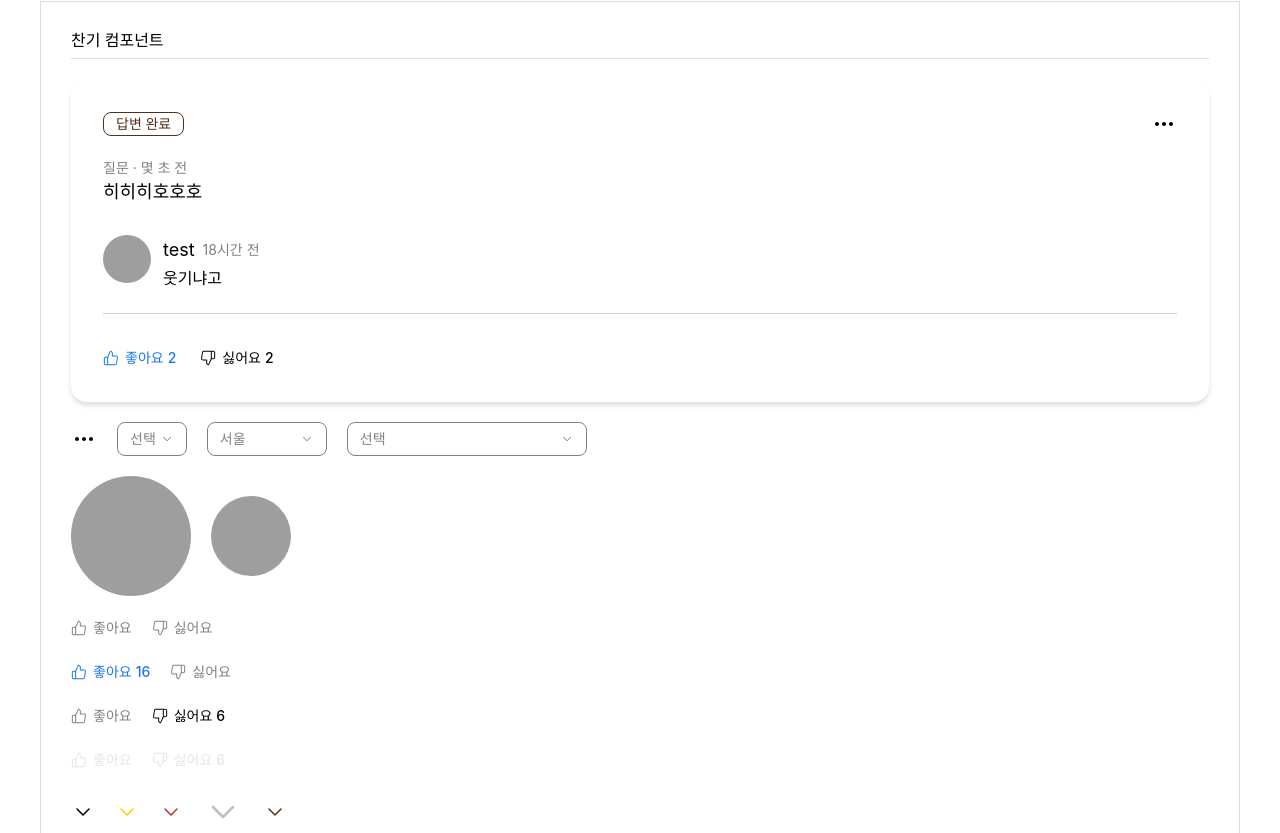
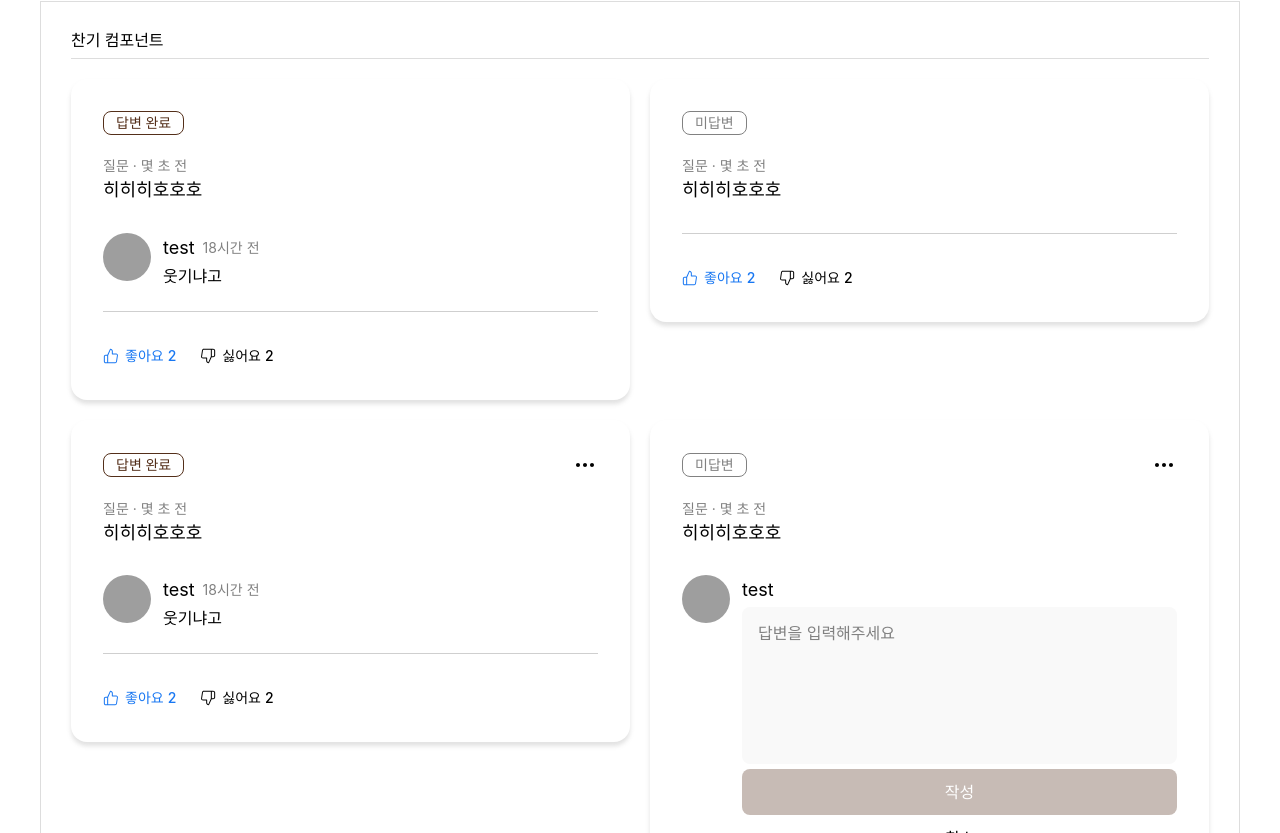
Before and after one commit to sprint12-part2/openmind, a React (Vite) app: page /sample in a window 1280 px wide. Shown: the part 707-1540 px from the top of the page. Built offline with nearby package versions, Linux system fonts and the light colour scheme; no server answers; grey boxes are pictures that could not be loaded; a web font is replaced by a local one.

Commit message:
Chore: 샘플코드 추가

```diff
--- a/src/pages/sample/components/ChankiSample.jsx
+++ b/src/pages/sample/components/ChankiSample.jsx
@@ -3,7 +3,7 @@ import styles from "./ChankiSample.module.css";
 import { MoreMenu, Select, Avatar, Reaction, Icon } from "@components/ui";
 import { FeedCard } from "@components/FeedCard";
 
-const fakeQuestion = {
+const fakeQuestion1 = {
   id: 15382,
   subjectId: 9281,
   content: "히히히호호호",
@@ -18,6 +18,16 @@ const fakeQuestion = {
     createdAt: "2024-12-12T14:00:17.802338Z",
   },
 };
+
+const fakeQuestion2 = {
+  id: 15382,
+  subjectId: 9281,
+  content: "히히히호호호",
+  like: 2,
+  dislike: 2,
+  createdAt: "2024-12-12T14:00:03.343827Z",
+};
+
 const fakeUser = {
   id: 9281,
   name: "test",
@@ -38,7 +48,42 @@ export default function ChankiSample() {
     <div>
       <div className={styles.feedCards}>
         <FeedCard
-          question={fakeQuestion}
+          question={fakeQuestion1}
+          feedOwner={fakeUser}
+          mode="view"
+          onUpdate={() => alert("답변을 수정한다!!!")}
+          onCreate={() => alert("답변을 작성한다!!!")}
+          onDelete={() => alert("답변을 지운다!!!")}
+          onReject={() => alert("거절한닷!!!")}
+          onLike={() => alert("좋아욧!!!")}
+          onDislike={() => alert("싫어욧!!!")}
+        />
+        <FeedCard
+          question={fakeQuestion2}
+          feedOwner={fakeUser}
+          mode="view"
+          onUpdate={() => alert("답변을 수정한다!!!")}
+          onCreate={() => alert("답변을 작성한다!!!")}
+          onDelete={() => alert("답변을 지운다!!!")}
+          onReject={() => alert("거절한닷!!!")}
+          onLike={() => alert("좋아욧!!!")}
+          onDislike={() => alert("싫어욧!!!")}
+        />
+      </div>
+      <div className={styles.feedCards}>
+        <FeedCard
+          question={fakeQuestion1}
+          feedOwner={fakeUser}
+          mode="answer"
+          onUpdate={() => alert("답변을 수정한다!!!")}
+          onCreate={() => alert("답변을 작성한다!!!")}
+          onDelete={() => alert("답변을 지운다!!!")}
+          onReject={() => alert("거절한닷!!!")}
+          onLike={() => alert("좋아욧!!!")}
+          onDislike={() => alert("싫어욧!!!")}
+        />
+        <FeedCard
+          question={fakeQuestion2}
           feedOwner={fakeUser}
           mode="answer"
           onUpdate={() => alert("답변을 수정한다!!!")}
```
